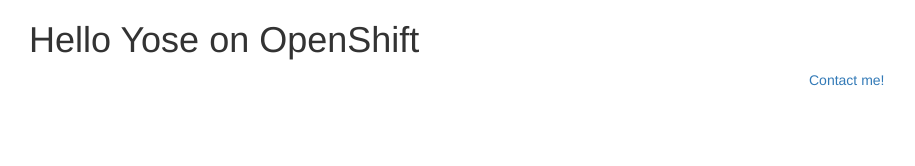
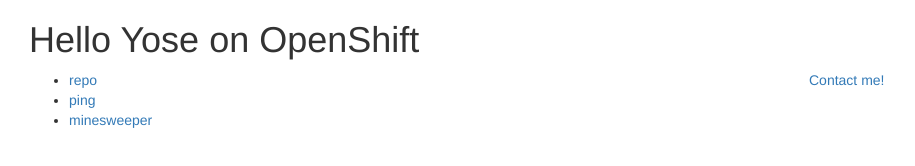
Before and after one commit to jberube/helloYose, a website: page index.html in a window 1280 px wide. Shown: the whole page, without its empty margins (41-956 px from the left). Drawn offline with nearby package versions, Linux system fonts and the light colour scheme.

Commit message:
portfolio - minesweeper

```diff
--- a/index.html
+++ b/index.html
@@ -15,17 +15,17 @@
 		</hgroup>
 
 		<div class="row">
-			<section class='col-xs-4'>
-				<a id="repository-link" href="http://helloyose-helloyose.rhcloud.com/repo"></a>
-			</section>
-			<section class='col-xs-4'>
-				<a id="ping-challenge-link" href="http://helloyose-helloyose.rhcloud.com/ping"></a>
+			<section class='col-xs-8'>
+				<ul>
+					<li><a id="repository-link" href="http://helloyose-helloyose.rhcloud.com/repo">repo</a>
+					<li><a id="ping-challenge-link" href="http://helloyose-helloyose.rhcloud.com/ping">ping</a>
+					<li><a id="minesweeper-link" href="http://helloyose-helloyose.rhcloud.com/minesweeper">minesweeper</a>
+				</ul>
 			</section>
 			<section class='col-xs-4'>
 				<a id="contact-me-link" href="mailto:julien.berube@gmail.com">Contact me!</a>
 			</section>
 		</div>
-
 	</section>
 </body>
 </html>
```
